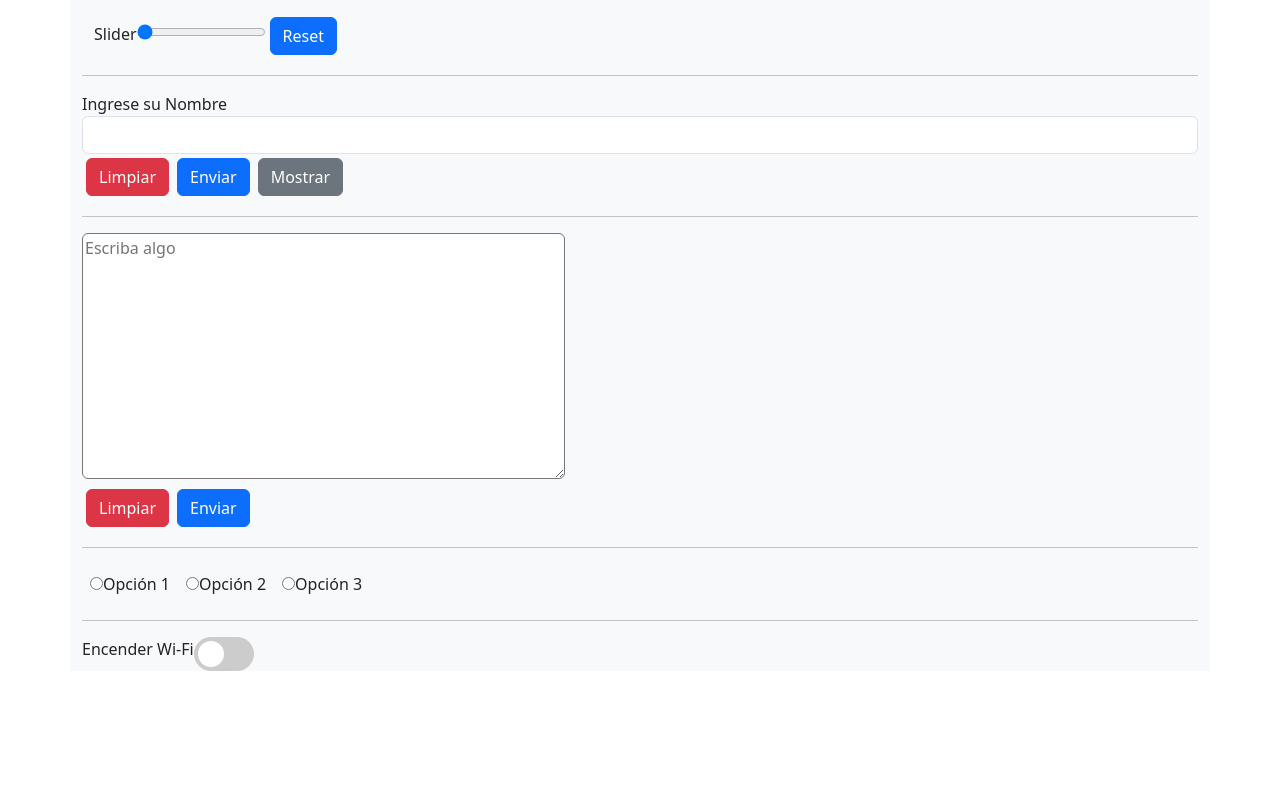
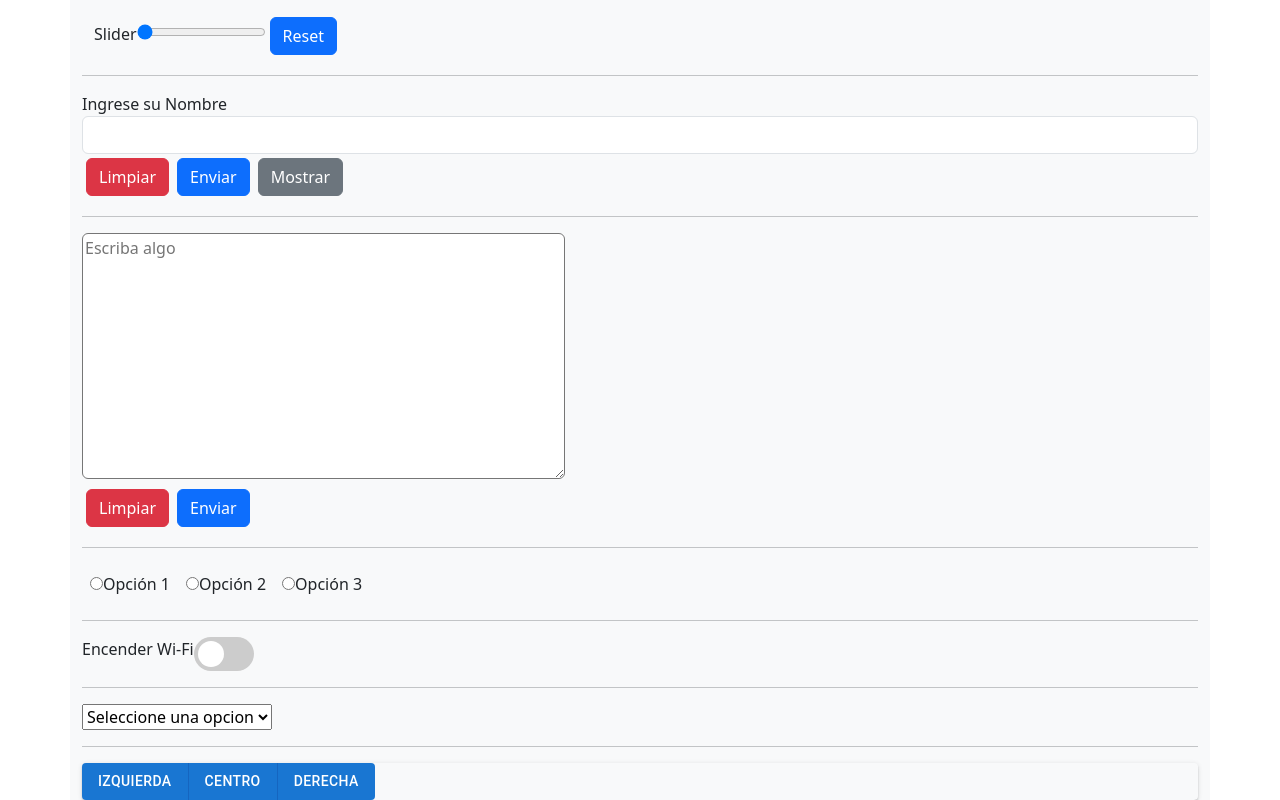
Before and after one commit to GustiGarcia/widgets_progra_3, a React (Create React App) app: page / in a window 1280 px wide. Shown: the part 456-1256 px from the top of the page. Before the commit the page ends 1143 px from the top, so only its background shows below. Built offline with nearby package versions, Linux system fonts and the light colour scheme.

Commit message:
correccion de App.tsx

```diff
--- a/src/App.tsx
+++ b/src/App.tsx
@@ -8,6 +8,8 @@ import { InputSlider } from "./components/Widgets/InputSlider";
 import { SwitchButton } from "./components/Widgets/SwitchButton";
 import TodoList from './components/ToDoList';
 import 'bootstrap/dist/css/bootstrap.css';
+import { DropDown } from './components/Widgets/DropDown';
+import { ButtonGroupWid } from './components/Widgets/ButtonGroupWid';
 
 const App: React.FC = () => {
   return (
@@ -33,6 +35,10 @@ const App: React.FC = () => {
       <RadioButton label='Opción 3'/>
       <hr />
       <SwitchButton/>
+      <hr/>
+      <DropDown/>
+      <hr/>
+      <ButtonGroupWid/>
     </div>
   );
 };
```
Also changed, not shown: src/components/SwitchButtonApply.tsx (deleted, +0 -15 lines).
